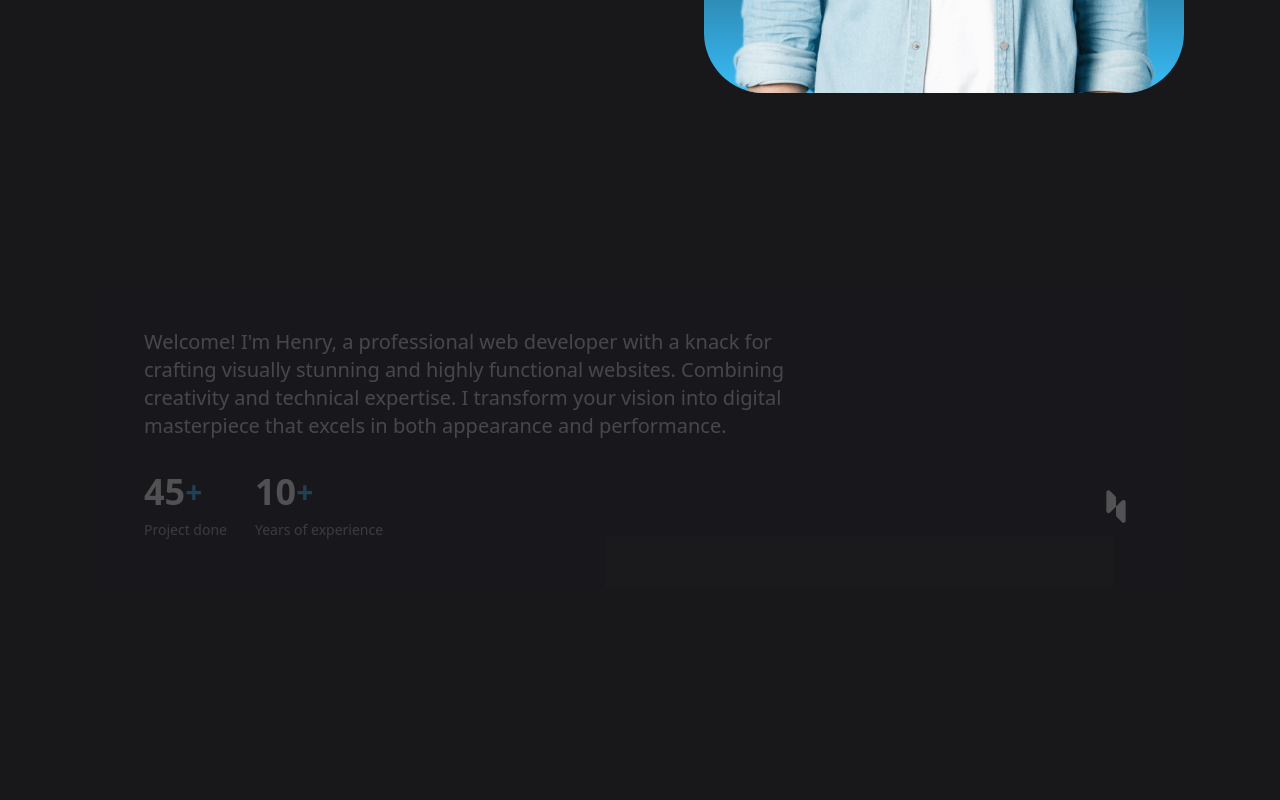
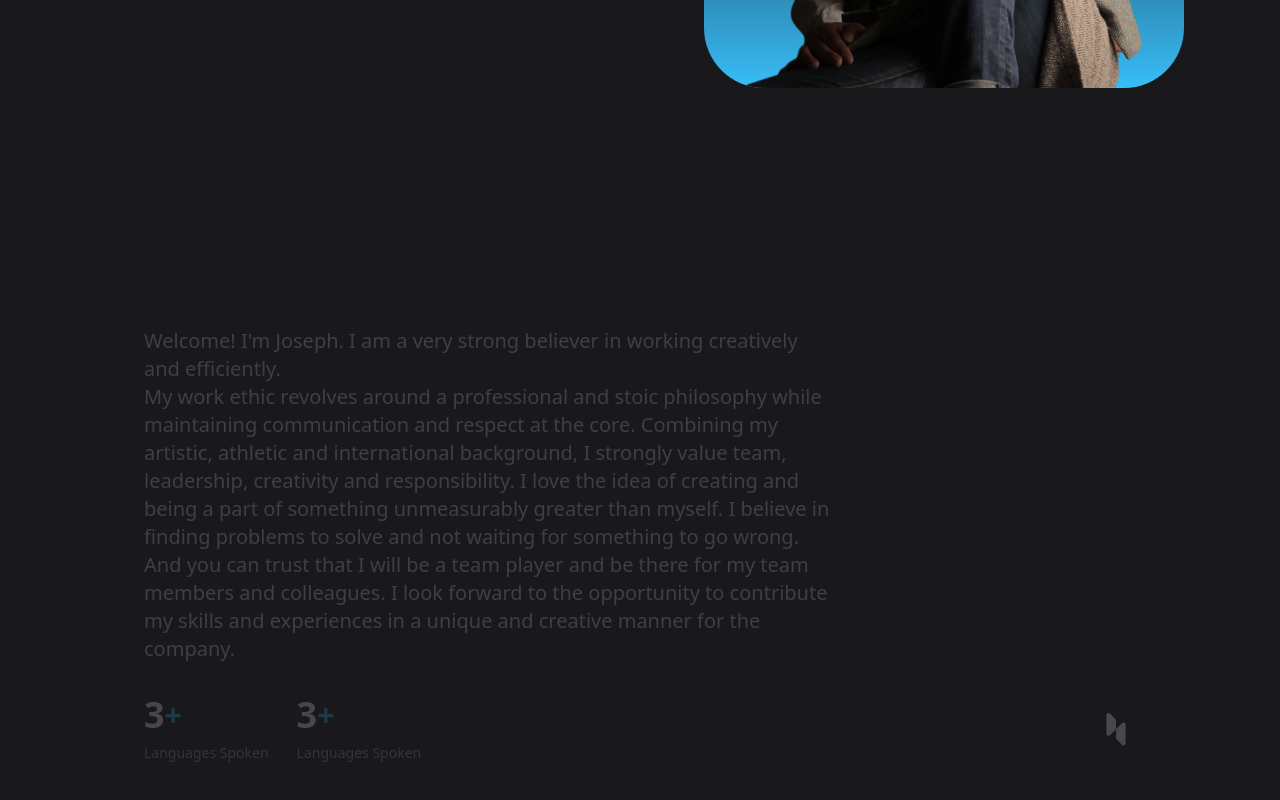
Before and after one commit to jkimsuzuki/portfolio_resume-React.Vite, a React (Vite) app in the folder portfolio/: page / in a window 1280 px wide. Shown: the part 636-1436 px from the top of the page. Built offline with nearby package versions, Linux system fonts and the light colour scheme.

Commit message:
Fix footer links and add Photo to Hero

```diff
--- a/portfolio/src/components/About.jsx
+++ b/portfolio/src/components/About.jsx
@@ -6,12 +6,12 @@
 
 const aboutItems = [
     {
-      label: 'Project done',
-      number: 45
+      label: 'Languages Spoken',
+      number: 3
     },
     {
-      label: 'Years of experience',
-      number: 10
+      label: 'Languages Spoken',
+      number: 3
     }
   ];
 
@@ -26,7 +26,8 @@
 
             <div className="bg-zinc-800/50 p-7 rounded-2xl md:p-12 reveal-up">
               <p className="text-zinc-300 mb-4 md:mb-8 md:text-xl md:max-w-[60ch]">
-              Welcome! I&apos;m Henry, a professional web developer with a knack for crafting visually stunning and highly functional websites. Combining creativity and technical expertise. I transform your vision into digital masterpiece that excels in both appearance and performance.
+               Welcome! I&apos;m Joseph. I am a very strong believer in working creatively and efficiently.<br />My work ethic revolves around a professional and stoic philosophy while maintaining communication and respect at the core. Combining my artistic, athletic and international background, I strongly value team, leadership, creativity and responsibility.  I love the idea of creating and being a part of something unmeasurably greater than myself. I believe in finding problems to solve and not waiting for something to go wrong. And you can trust that I will be a team player and be there for my team members and colleagues. I look forward to the opportunity to contribute my skills and experiences in a unique and creative manner for the company.
+
               </p>
 
               <div className="flex flex-wrap items-center gap-4 md:gap-7">
--- a/portfolio/src/components/Footer.jsx
+++ b/portfolio/src/components/Footer.jsx
@@ -24,10 +24,6 @@
       href: '#work'
     },
     {
-      label: 'Reviews',
-      href: '#reviews'
-    },
-    {
       label: 'Contact me',
       href: '#contact'
     }
@@ -36,24 +32,20 @@
   const socials = [
     {
       label: 'GitHub',
-      href: 'https://www.github.com/codewithsadee-org'
+      href: 'https://github.com/jkimsuzuki'
     },
     {
       label: 'LinkedIn',
-      href: 'https://www.linkedin.com/in/codewithsadee'
+      href: 'https://www.linkedin.com/'
     },
     {
       label: 'Twitter X',
-      href: 'https://x.com/codewithsadee_'
+      href: 'https://x.com/josephkimsuzuki'
     },
     {
       label: 'Instagram',
-      href: 'https://www.instagram.com/codewithsadee'
+      href: 'https://www.instagram.com/_jyks_'
     },
-    {
-      label: 'CodePen',
-      href: 'https://codepen.io/codewithsadee'
-    }
   ];
 
 
```
Also changed, not shown: portfolio/public/images/hero-banner.png.
